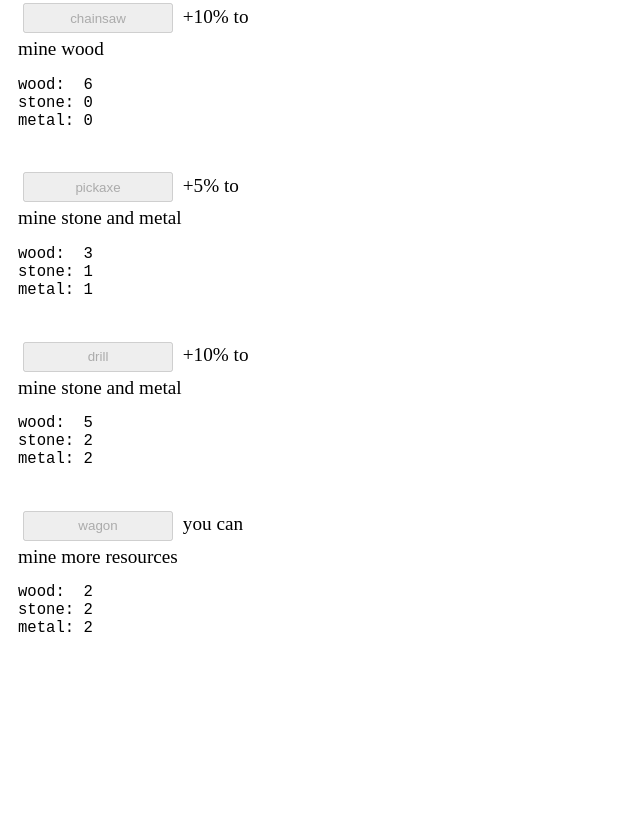
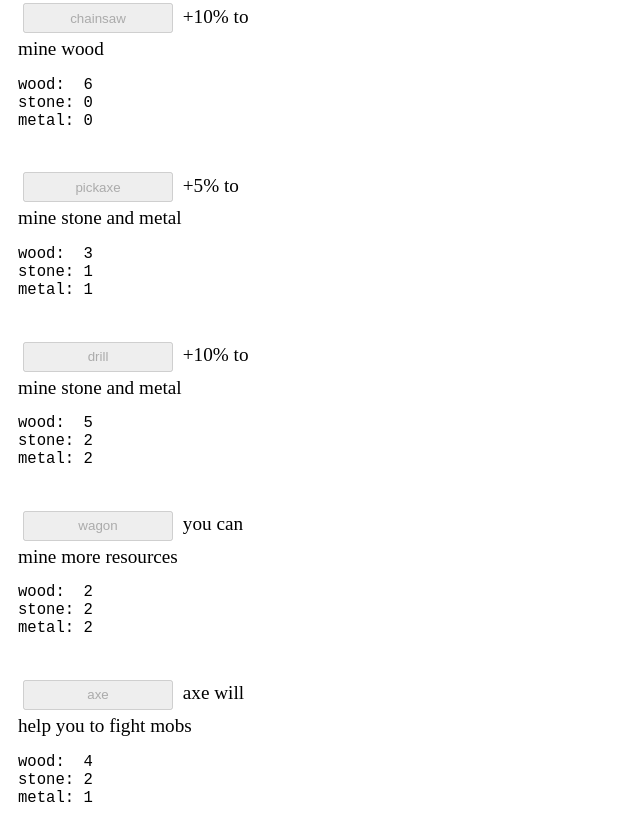
Before and after one commit to AstonLviv/tableMN, a plain HTML site: page index.html in a window 1280 px wide. Shown: the part 426-1266 px from the top of the page, without its empty margins (0-640 px from the left). Before the commit the page ends 1111 px from the top, so only its background shows below. Drawn offline with Linux system fonts and the light colour scheme.

Commit message:
add gears

```diff
--- a/craft.js
+++ b/craft.js
@@ -1,4 +1,4 @@
-let tools = [
+const tools = [
 	{
 		name: 	"saw",
 		price: 	[3, 0, 0],
@@ -35,3 +35,17 @@ let tools = [
 		owned: false
 	}
 ]
+
+const gears = [
+	{
+		name: 	"axe",
+		price: 	[4, 2, 1],
+		description: "axe will help you to fight mobs",
+		bonus: {
+			"bonusDamage": 50,
+			"critMultiplier": 0.25,
+			"critChance": 20
+		},
+		owned: false
+	}
+]
--- a/gameLogic.js
+++ b/gameLogic.js
@@ -20,6 +20,12 @@
 	const WOOD_RATE = WOOD_CHANCE
 	const STONE_RATE = WOOD_CHANCE + STONE_CHANCE
 	const METAL_RATE = WOOD_CHANCE + STONE_CHANCE + METAL_CHANCE
+
+	let gearBonuses = {
+		"bonusDamage": 0,
+		"critMultiplier": 1.5,
+		"critChance": 5
+	}
 
 	let rssCountToMine
 	let rssNameToMine
@@ -174,6 +180,14 @@
 				wagonOwned = true
 			}
 		}
+		for (gear of gears) {
+			if (gear.name == name) {
+				consumeRss(gear.price)
+				gear.owned = true
+				updateCraft()
+				addBattleBonus(gear.bonus)
+			}
+		}
 		updateInventory()
 	}
 
@@ -253,7 +267,7 @@
 
 	function playerDamage() {
 		const playerDmg = random(PLAYER_DAMAGE)
-		const bonus = diceBonus + levelBonus
+		const bonus = diceBonus + levelBonus + gearBonuses.bonusDamage
 		let additionalDamage = Math.floor(bonus/100)
 		if (random(100) <= bonus % 100) {
 			additionalDamage += 1
@@ -262,6 +276,11 @@
 			log("you deal " + playerDmg + " + " + additionalDamage + " damage to " + currentMob.name)
 		} else {
 			log("you deal " + playerDmg + " damage to " + currentMob.name)
+		}
+		if (random(100) >= 100 - gearBonuses.critChance) {
+			const critDamage = Math.ceil(playerDmg * gearBonuses.critMultiplier)
+			log(currentMob.name + " deals crit " + critDamage)
+			return critDamage
 		}
 		return playerDmg + additionalDamage
 	}
@@ -346,3 +365,13 @@
 		}
 		return +levels.length-1
 	}
+
+	function addBattleBonus(bonus) {
+		for (const key in bonus) {
+			if (gearBonuses.hasOwnProperty(key)){
+				gearBonuses[key] += bonus[key]
+			} else {
+				gearBonuses[key] = bonus[key]
+			}
+		}
+	}
--- a/index.html
+++ b/index.html
@@ -153,6 +153,7 @@
 
 
 <script type="text/javascript" src="mobs.js"></script>
+<script type="text/javascript" src="gears.js"></script>
 <script type="text/javascript" src="utils.js"></script>
 <script type="text/javascript" src="craft.js"></script>
 <script type="text/javascript" src="ui.js"></script>
--- a/mobs.js
+++ b/mobs.js
@@ -1,4 +1,4 @@
-let mobs = [
+const mobs = [
 	{
 		name: 	"🕷️spider🕷️",
 		hp: 	4,
--- a/ui.js
+++ b/ui.js
@@ -110,24 +110,14 @@
 		for (tool of tools) {
 			if (tool.owned == true) continue
 
-			const descriptionElement = document.createElement("div")
-			descriptionElement.textContent = ' ' + tool.description
+			const toolElement = createCraftElement(tool)
+			craftElement.appendChild(toolElement)
+		}
+		for (gear of gears) {
+			if (gear.owned == true) continue
 
-			const buttonElement = document.createElement('button')
-			buttonElement.textContent = tool.name
-			buttonElement.onclick = (event) => {
-				craft(event.target.textContent)
-			}
-			buttonElement.disabled = !isEnoughtResources(tool.price)
-
-			const toolPriceElement = document.createElement("div")
-			toolPriceElement.innerHTML = priceToString(tool.price)
-
-			craftElement.appendChild(buttonElement)
-			craftElement.appendChild(descriptionElement)
-			craftElement.appendChild(document.createElement('br'))
-			craftElement.appendChild(toolPriceElement)
-			craftElement.appendChild(document.createElement('br'))
+			const gearElement = createCraftElement(gear)
+			craftElement.appendChild(gearElement)
 		}
 	}
 
@@ -218,3 +208,26 @@
 		}
 		return result
 	}
+
+	function createCraftElement(item) {
+		const itemElement = document.createElement("div")
+		const descriptionElement = document.createElement("div")
+		descriptionElement.textContent = ' ' + item.description
+
+		const buttonElement = document.createElement('button')
+		buttonElement.textContent = item.name
+		buttonElement.onclick = (event) => {
+			craft(event.target.textContent)
+		}
+		buttonElement.disabled = !isEnoughtResources(item.price)
+
+		const toolPriceElement = document.createElement("div")
+		toolPriceElement.innerHTML = priceToString(item.price)
+
+		itemElement.appendChild(buttonElement)
+		itemElement.appendChild(descriptionElement)
+		itemElement.appendChild(document.createElement('br'))
+		itemElement.appendChild(toolPriceElement)
+		itemElement.appendChild(document.createElement('br'))
+		return itemElement
+	}
```
